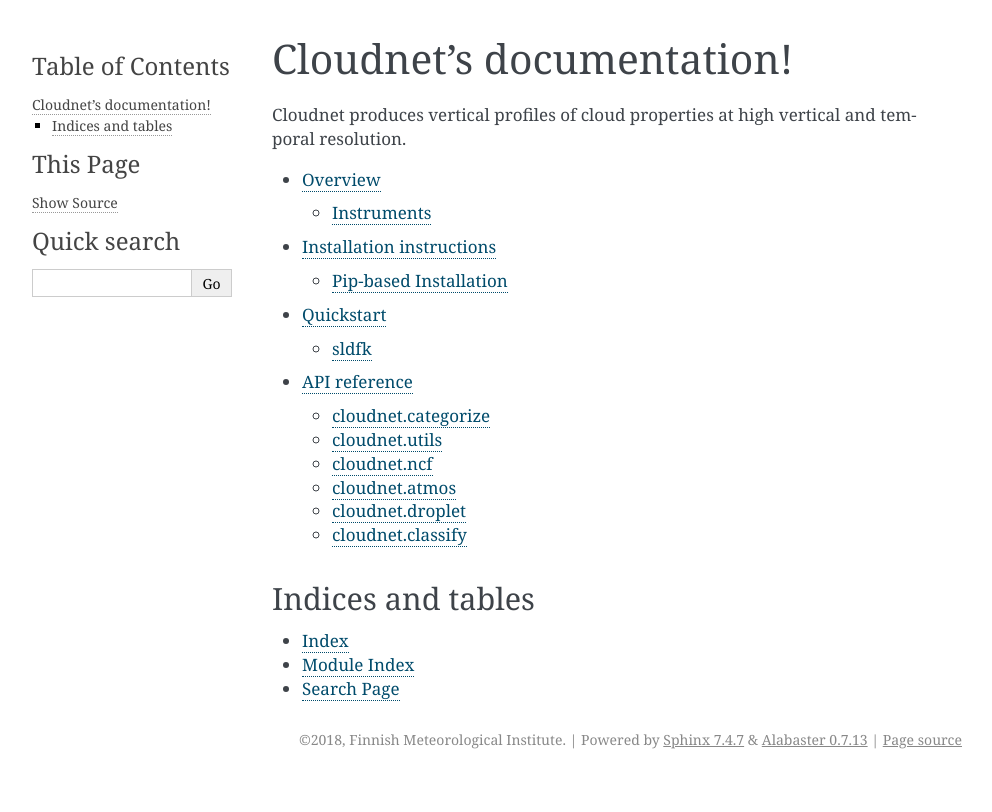
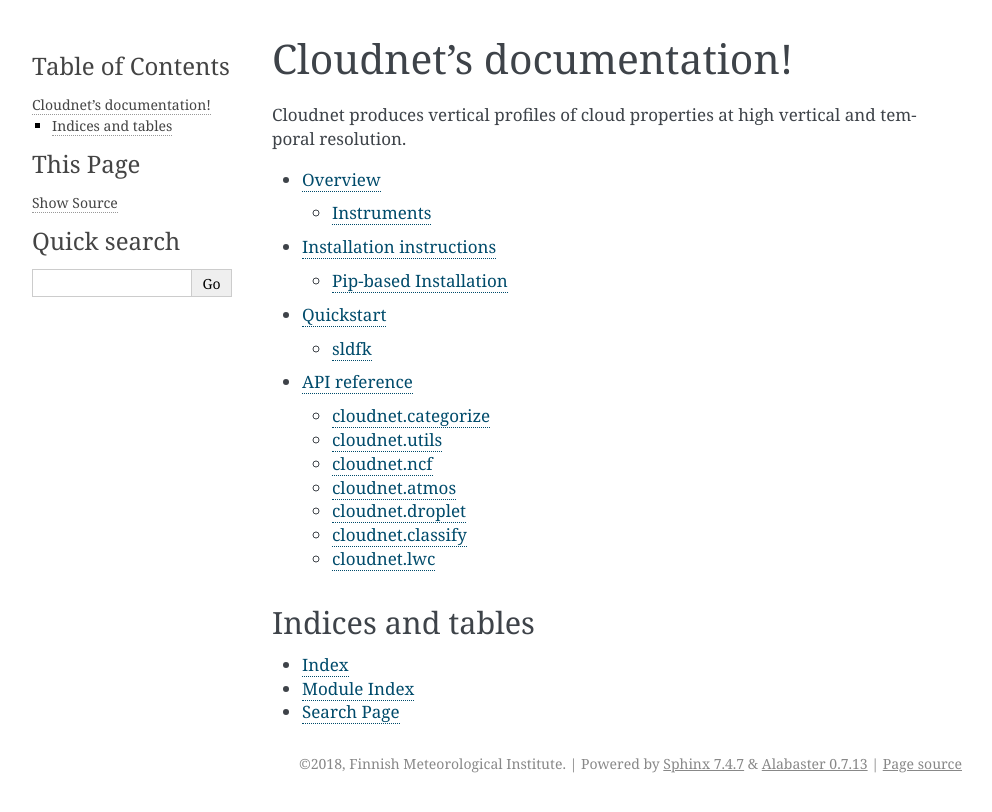
Before and after one commit to actris-cloudnet/cloudnetpy, a Sphinx documentation site: the page built from docs/source/index.rst, in a window 1280 px wide. Shown: the top 812 px of the page, without its empty margins (148-1140 px from the left). Built offline with Sphinx 7.4.7, drawn with Linux system fonts in a browser that asks for light colours; formulas are drawn with MathJax 3.

Commit message:
docstring update

```diff
--- a/docs/source/api.rst
+++ b/docs/source/api.rst
@@ -42,3 +42,10 @@ cloudnet.classify
 
 .. automodule:: classify
    :members:
+
+
+cloudnet.lwc
+------------
+
+.. automodule:: lwc
+   :members:
```
Also changed, not shown: 19 other files.
